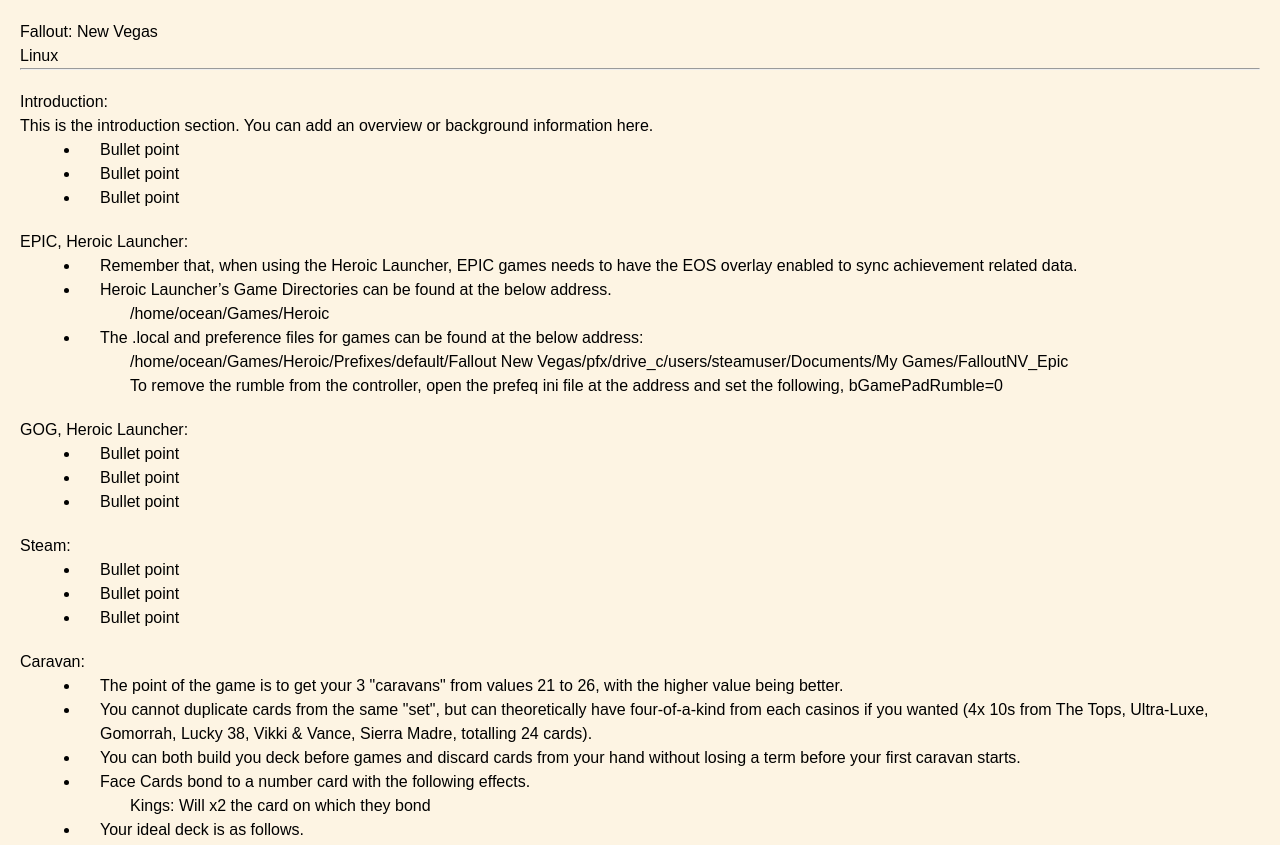
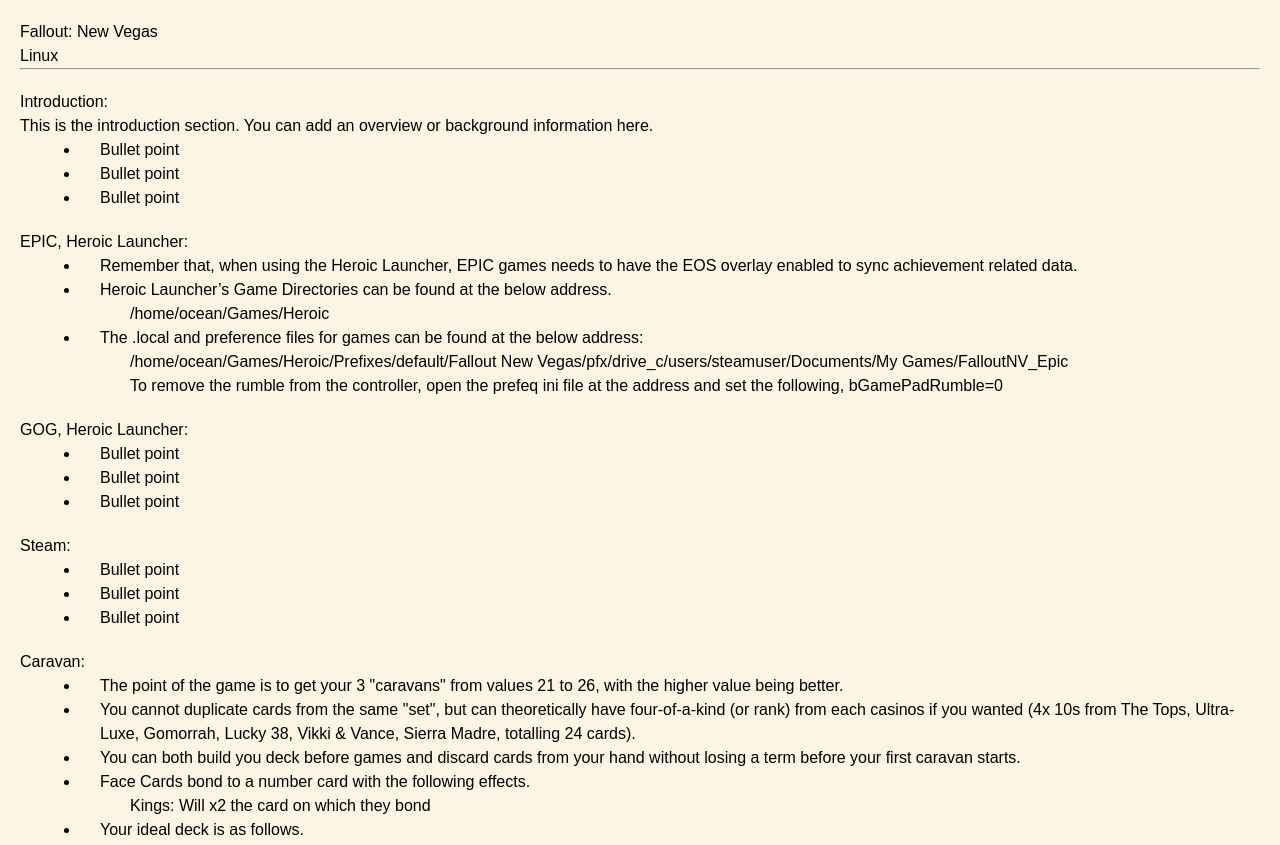
Before and after one commit to EX070694/FNV, a plain HTML site: page index.html in a window 1280 px wide. Shown: the top 845 px of the page. Drawn offline with Linux system fonts and the light colour scheme.

Commit message:
Update index.html

```diff
--- a/index.html
+++ b/index.html
@@ -122,7 +122,7 @@
         <h1>Caravan:</h1>
         <ul>
             <li>The point of the game is to get your 3 "caravans" from values 21 to 26, with the higher value being better.</li>
-            <li>You cannot duplicate cards from the same "set", but can theoretically have four-of-a-kind from each casinos if you wanted (4x 10s from The Tops, Ultra-Luxe, Gomorrah, Lucky 38, Vikki & Vance, Sierra Madre, totalling 24 cards).</li>
+            <li>You cannot duplicate cards from the same "set", but can theoretically have four-of-a-kind (or rank) from each casinos if you wanted (4x 10s from The Tops, Ultra-Luxe, Gomorrah, Lucky 38, Vikki & Vance, Sierra Madre, totalling 24 cards).</li>
             <li>You can both build you deck before games and discard cards from your hand without losing a term before your first caravan starts.</li>
             <li>Face Cards bond to a number card with the following effects.</li>
             <li class="indent-1">Kings: Will x2 the card on which they bond</li>
```
